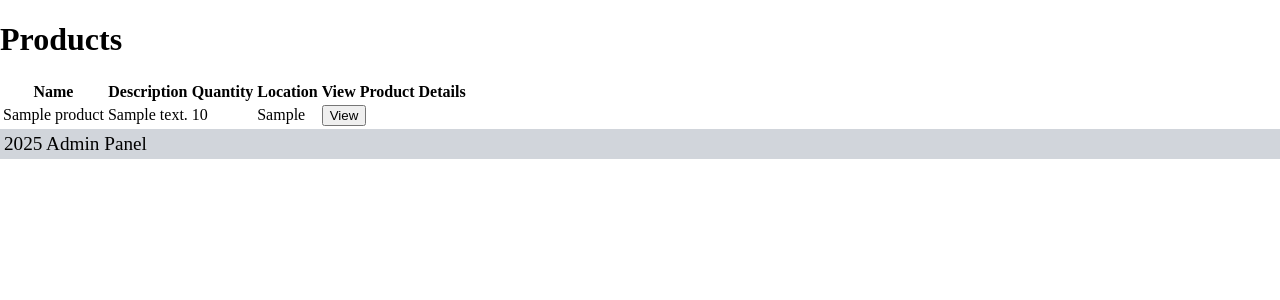
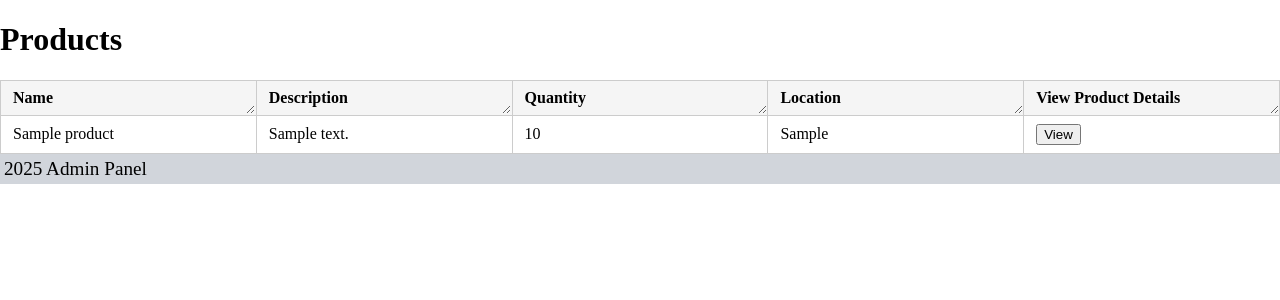
Before and after one commit to james-fitz86/pickle-polona, a Flask app: page /admin/products in a window 1280 px wide. Shown: the part 193-493 px from the top of the page. Run offline with Flask 3, Linux system fonts and the light colour scheme; the visitor is signed in with stand-in values (Sample User, id 1); tables that the repository leaves empty hold one stand-in row (values such as "Sample post").

Commit message:
added css for table on admin pages

```diff
--- a/static/css/admin.css
+++ b/static/css/admin.css
@@ -71,3 +71,25 @@ footer p{
     margin: 0;
     font-size: 1.2rem;
 }
+.table-container{
+  overflow-x: auto;
+  width: 100%;
+}
+table{
+  border-collapse: collapse;
+  width: 100%;
+  min-width: 600px;
+}
+th, td{
+  border: 1px solid #ccc;
+  padding: 8px 12px;
+  text-align: left;
+  min-width: 150px;
+}
+th{
+  position: relative;
+  resize: horizontal;
+  overflow: auto;
+  cursor: col-resize;
+  background-color: #f5f5f5;
+}
```
